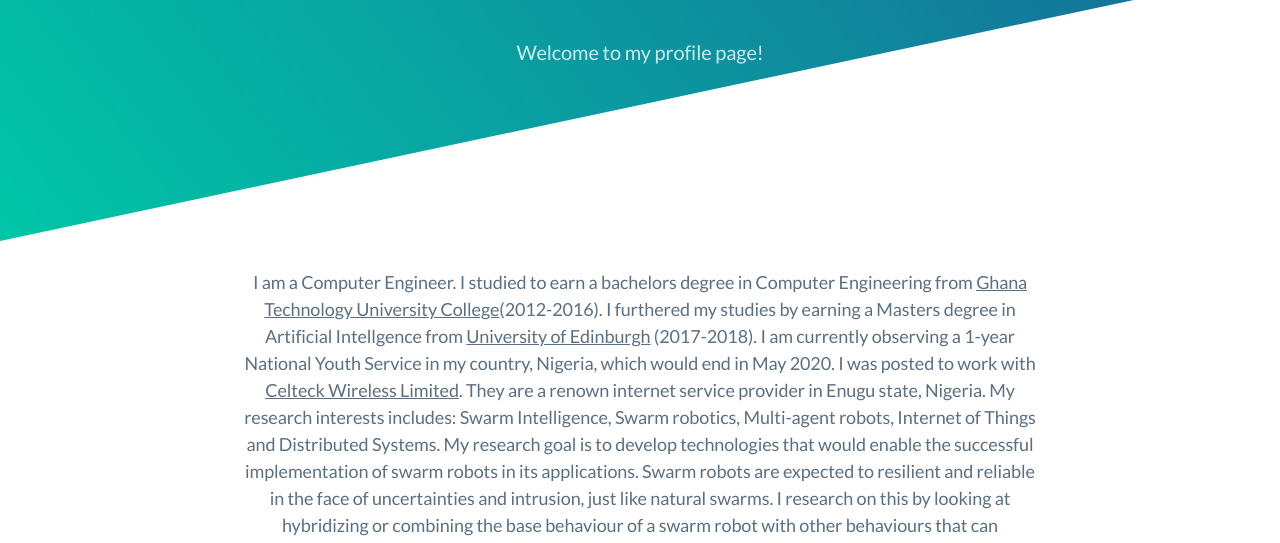
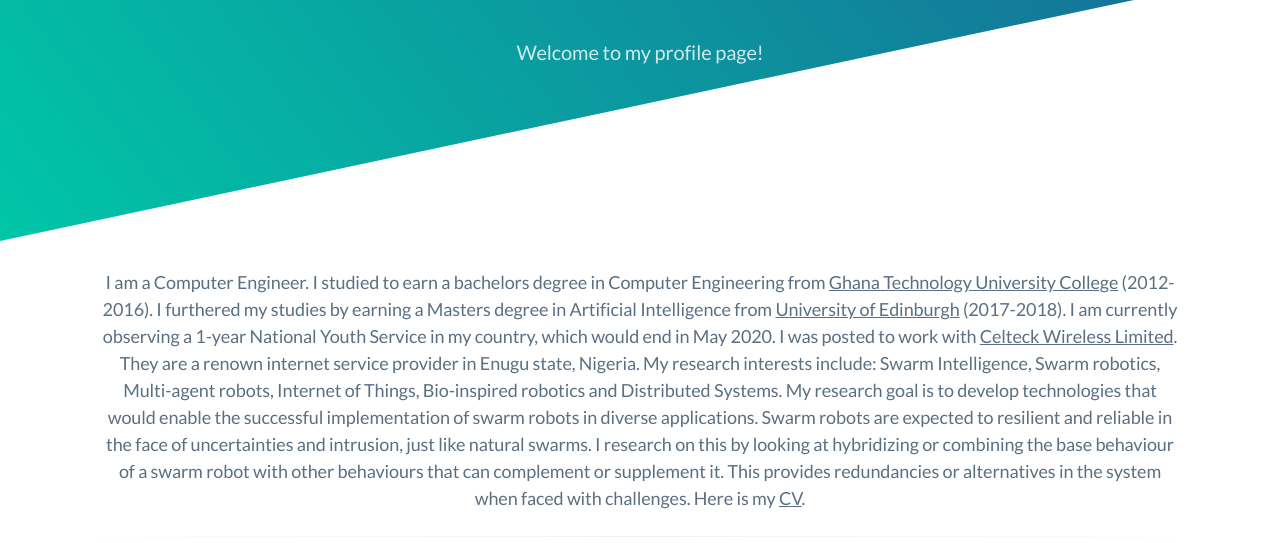
Before and after one commit to Chudalu/Chudalu.github.io, a plain HTML site: page index.html in a window 1280 px wide. Shown: the part 399-942 px from the top of the page. Drawn offline with nearby package versions, Linux system fonts and the light colour scheme.

Commit message:
Chudalu's Profile

```diff
--- a/index.html
+++ b/index.html
@@ -45,10 +45,10 @@
                 </div>
             </section>
             <section id="prof" class="section text-center">
-                <div class="container-sm">
+                <div class="container">
                      <p class="text-sm">
                     <br><br><br><br><br><br>
-                    I am a Computer Engineer. I studied to earn a bachelors degree in Computer Engineering from <a href="https://site.gtuc.edu.gh/" target="_blank"> Ghana Technology University College</a>(2012-2016). I furthered my studies by earning a Masters degree in Artificial Intellgence from <a href="https://www.ed.ac.uk/" target="_blank">University of Edinburgh</a> (2017-2018). I am currently observing a 1-year National Youth Service in my country, Nigeria, which would end in May 2020. I was posted to work with <a href="https://celteckwireless.com/" target="_blank">Celteck Wireless Limited</a>. They are a renown internet service provider in Enugu state, Nigeria. My research interests includes: Swarm Intelligence, Swarm robotics, Multi-agent robots, Internet of Things and Distributed Systems. My research goal is to develop technologies that would enable the successful implementation of swarm robots in its applications. Swarm robots are expected to resilient and reliable in the face of uncertainties and intrusion, just like natural swarms. I research on this by looking at hybridizing or combining the base behaviour of a swarm robot with other behaviours that can complement or supplement it. This provides redundancies or alternatives in the system when faced with challenges.
+                    I am a Computer Engineer. I studied to earn a bachelors degree in Computer Engineering from <a href="https://site.gtuc.edu.gh/" target="_blank"> Ghana Technology University College</a> (2012-2016). I furthered my studies by earning a Masters degree in Artificial Intelligence from <a href="https://www.ed.ac.uk/" target="_blank">University of Edinburgh</a> (2017-2018). I am currently observing a 1-year National Youth Service in my country, which would end in May 2020. I was posted to work with <a href="https://celteckwireless.com/" target="_blank">Celteck Wireless Limited</a>. They are a renown internet service provider in Enugu state, Nigeria. My research interests include: Swarm Intelligence, Swarm robotics, Multi-agent robots, Internet of Things, Bio-inspired robotics and Distributed Systems. My research goal is to develop technologies that would enable the successful implementation of swarm robots in diverse applications. Swarm robots are expected to resilient and reliable in the face of uncertainties and intrusion, just like natural swarms. I research on this by looking at hybridizing or combining the base behaviour of a swarm robot with other behaviours that can complement or supplement it. This provides redundancies or alternatives in the system when faced with challenges.
                     Here is my <a href="Resume.pdf">CV</a>.
                  </p>
                 </div>
```
